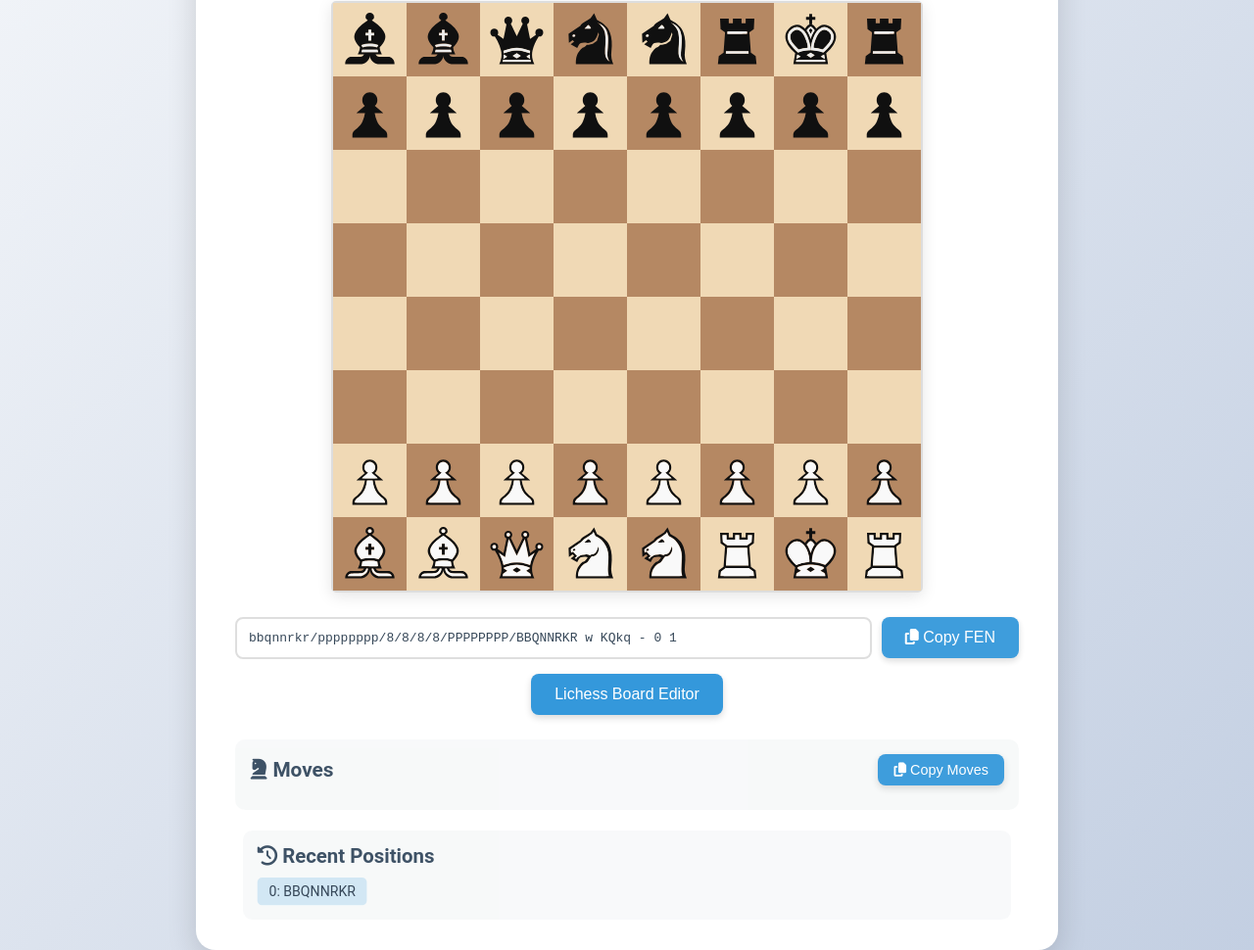
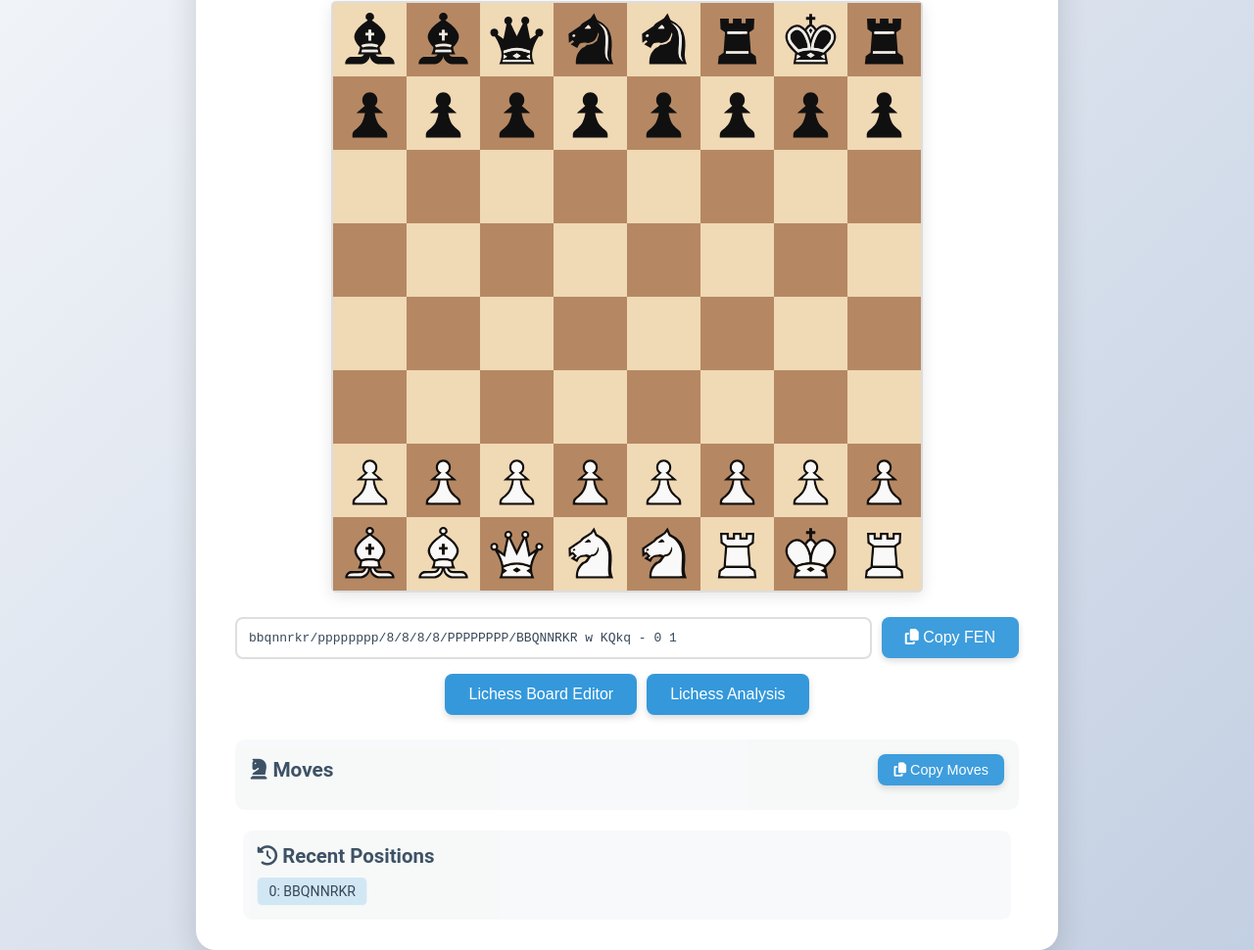
Before and after one commit to Farley-GPT/Chess960-Generator, a plain HTML site: page index.html in a window 1280 px wide. Shown: the part 253-1223 px from the top of the page at 98% size. Drawn offline with Linux system fonts and the light colour scheme.

Commit message:
Update index.html

```diff
--- a/index.html
+++ b/index.html
@@ -6,6 +6,7 @@
     <title>Chess960 Position Generator</title>
     <link rel="stylesheet" href="https://cdnjs.cloudflare.com/ajax/libs/font-awesome/6.5.1/css/all.min.css" integrity="sha512-DTOQO9RWCH3ppGqcWaEA1BIZOC6xxalwEsw9c2QQeAIftl+Vegovlnee1c9QX4TctnWMn13TZye+giMm8e2LwA==" crossorigin="anonymous" referrerpolicy="no-referrer" />
     <style>
+        /* (Your existing styles remain unchanged) */
         :root {
             --primary-color: #2c3e50;
             --secondary-color: #3498db;
@@ -565,6 +566,12 @@
             gap: 10px;
             margin-top: 10px;
         }
+        .lichess-buttons {
+            display: flex;
+            gap: 10px;  /* Space between buttons */
+            justify-content: center; /* Center horizontally */
+            margin-top: 20px;
+        }
     </style>
 </head>
 <body>
@@ -599,8 +606,9 @@
             <button onclick="copyFEN(); playSound('copySound')"><i class="fas fa-copy"></i> Copy FEN</button>
         </div>
 
-        <div class="lichess-button" style="margin-top: 20px; text-align: center;">
+        <div class="lichess-buttons">
             <button onclick="openLichessEditor(); playSound('clickSound')">Lichess Board Editor</button>
+            <button onclick="openLichessAnalysis(); playSound('clickSound')">Lichess Analysis</button>
         </div>
 
         <div class="notation-section">
@@ -884,14 +892,14 @@ function renderHistory() {
 
         function generateFEN() {
             let fen = "";
-    const ranks = isFlipped ? [1,2,3,4,5,6,7,8] : [8,7,6,5,4,3,2,1];
-    const files = isFlipped ? ['h','g','f','e','d','c','b','a'] : ['a','b','c','d','e','f','g','h'];
+            const ranks = isFlipped ? [1, 2, 3, 4, 5, 6, 7, 8] : [8, 7, 6, 5, 4, 3, 2, 1];
+            const files = isFlipped ? ['h', 'g', 'f', 'e', 'd', 'c', 'b', 'a'] : ['a', 'b', 'c', 'd', 'e', 'f', 'g', 'h'];
 
             for (let row = 0; row < 8; row++) {
                 let emptyCount = 0;
                 for (let col = 0; col < 8; col++) {
                     const square = document.querySelector(`.square[data-coord="${files[col]}${ranks[row]}"]`);
-          if(square.firstChild) {
+                    if (square.firstChild) {
                         if (emptyCount > 0) {
                             fen += emptyCount;
                             emptyCount = 0;
@@ -950,6 +958,15 @@ function openLichessEditor() {
             window.open(lichessUrl, '_blank');
         }
 
+        // NEW FUNCTION for Lichess Analysis
+        function openLichessAnalysis() {
+            const fen = generateFEN();
+            const fenParts = fen.split(" ");
+            const formattedFen = fenParts.join("_");
+            const lichessUrl = `https://lichess.org/analysis/${formattedFen}?color=white`;  // Changed 'editor' to 'analysis'
+            window.open(lichessUrl, '_blank');
+        }
+
         function showHelp() {
             const modal = document.getElementById('helpModal');
             modal.classList.add('show');
@@ -984,7 +1001,7 @@ function dragStart(event) {
         function allowDrop(event) {
             event.preventDefault();
             const targetSquare = event.target.closest('.square');
-    if(targetSquare) {
+            if (targetSquare) {
                 targetSquare.classList.add('drag-over');
             }
         }
```
Lines whose indentation alone changed are shown as unchanged.
